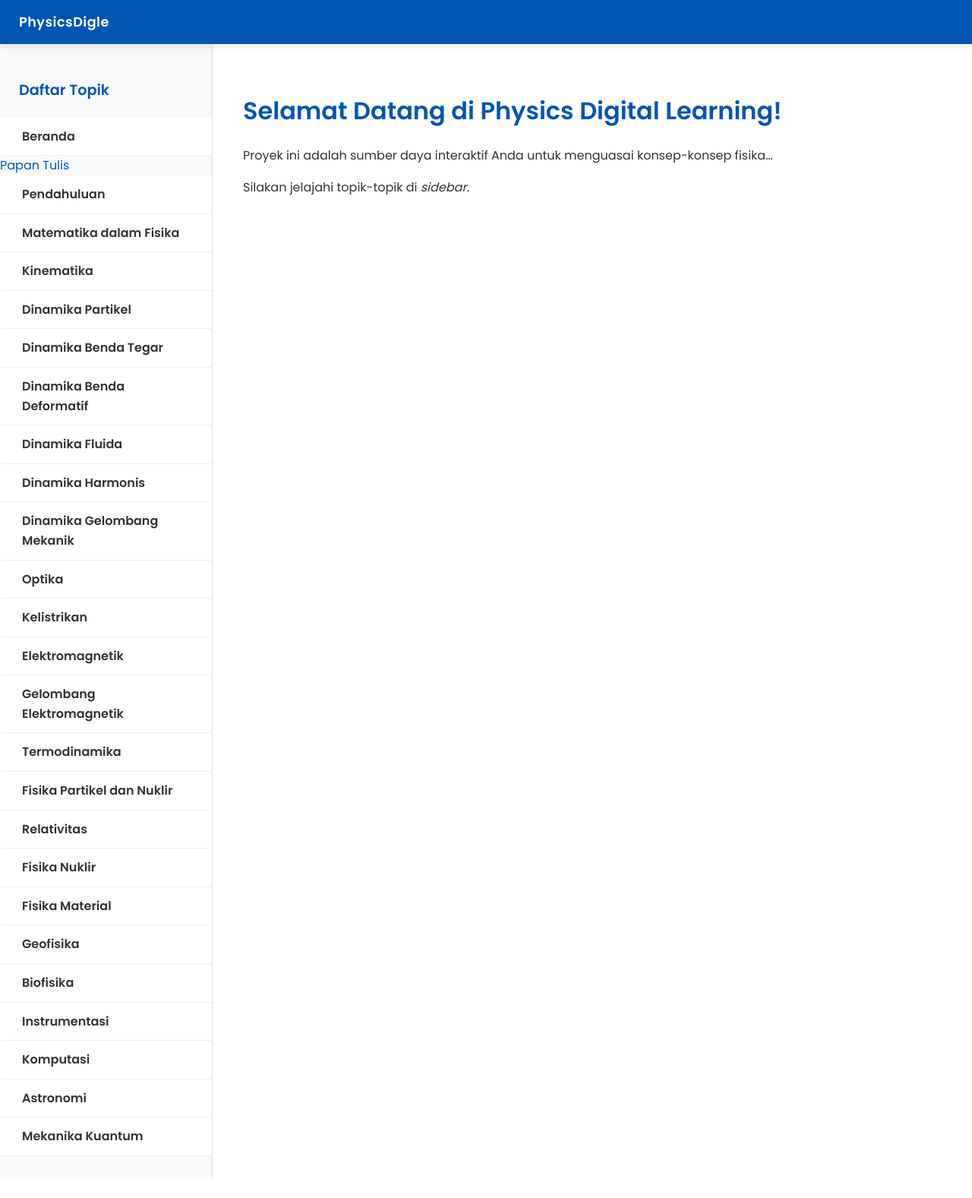
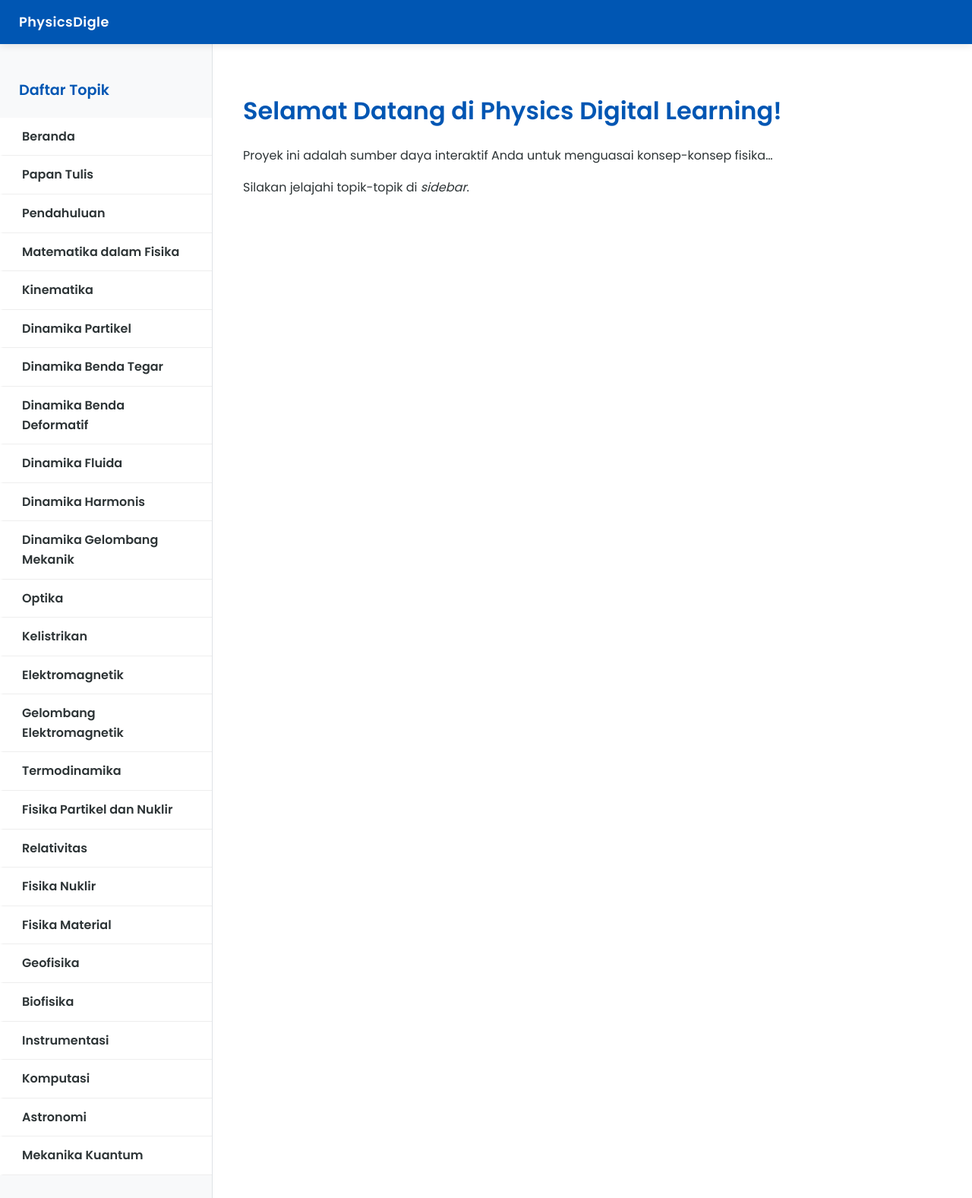
Before and after one commit to alasyariyphysics/physicsdigle, a Jekyll site: the page built from index.md, in a window 1280 px wide. Shown: the whole page at 76% size. Built offline with Jekyll 4.4.1, drawn with Linux system fonts in a browser that asks for light colours; nearby versions of some CDN libraries; before the commit the page ends 1552 px from its top, so only the background shows below that.

Commit message:
Update sidebar.html

```diff
--- a/_includes/sidebar.html
+++ b/_includes/sidebar.html
@@ -3,7 +3,7 @@
   <nav>
     <ul>
       <li><a href="{{ site.baseurl }}/" class="menu-item">Beranda</a></li>
-      <li><a href="{{ site.baseurl }}/topics/whiteboard.html class="menu-item">Papan Tulis</a></li>
+      <li><a href="{{ site.baseurl }}/topics/whiteboard.html" class="menu-item">Papan Tulis</a></li>
 
       <li>
         <a href="#" class="collapsible">Pendahuluan</a>
```
